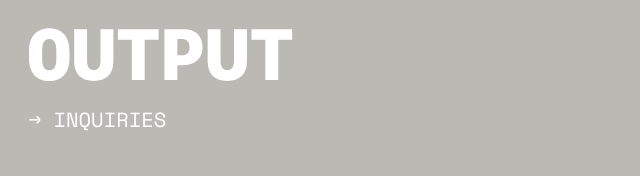
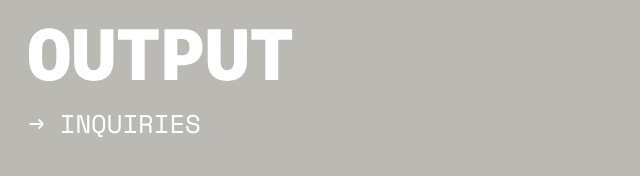
Before and after one commit to output-dev/landingpage, a plain HTML site: page index.html in a window 1280 px wide. Shown: the full height of the page, 0-640 px from the left. Drawn offline with nearby package versions, Linux system fonts and the light colour scheme.

Commit message:
Update index.html

```diff
--- a/index.html
+++ b/index.html
@@ -22,10 +22,7 @@
     a {
       text-decoration: none;
       color: #FFFFFF;
-      /*** Fallback ***/
-      font-size: 20px;
-      /*** Responsive ***/
-      font-size: 1.6vw;
+      font-size: 1.6em;
     }
     </style>
 
```
